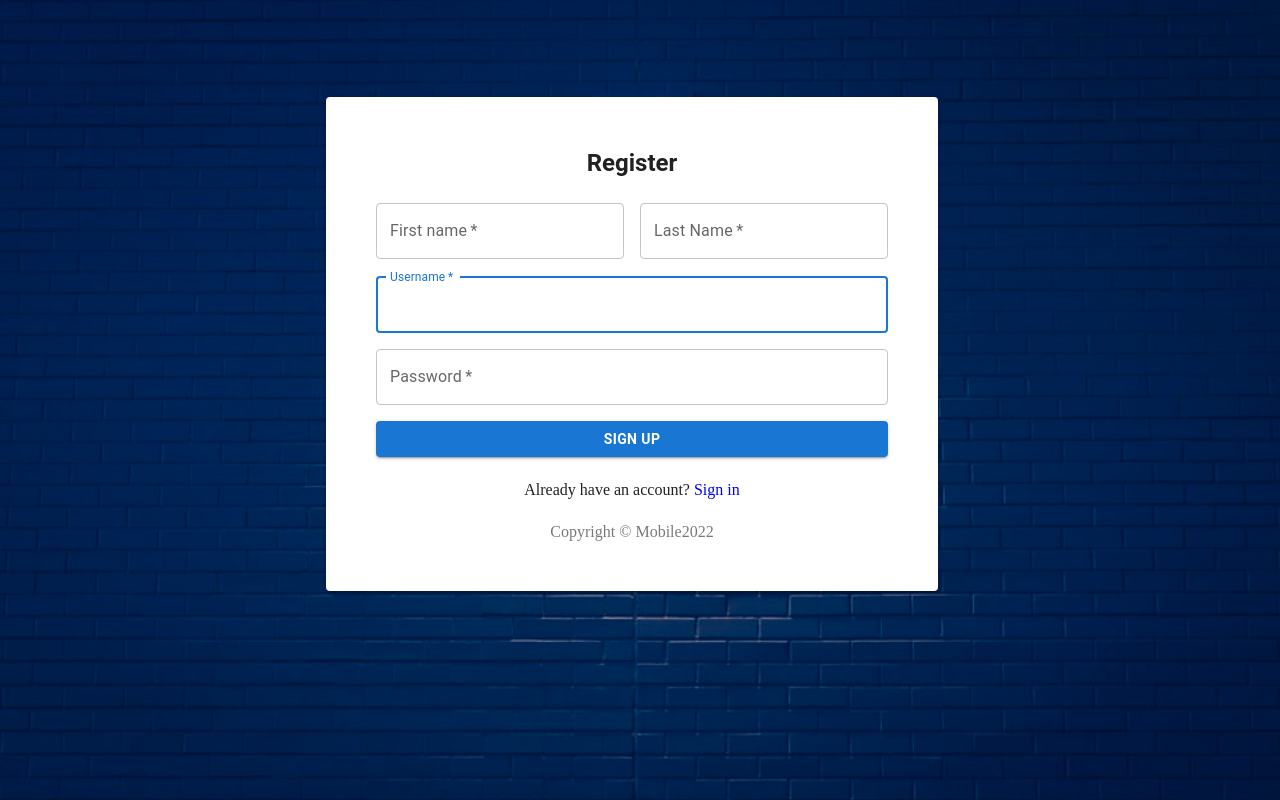
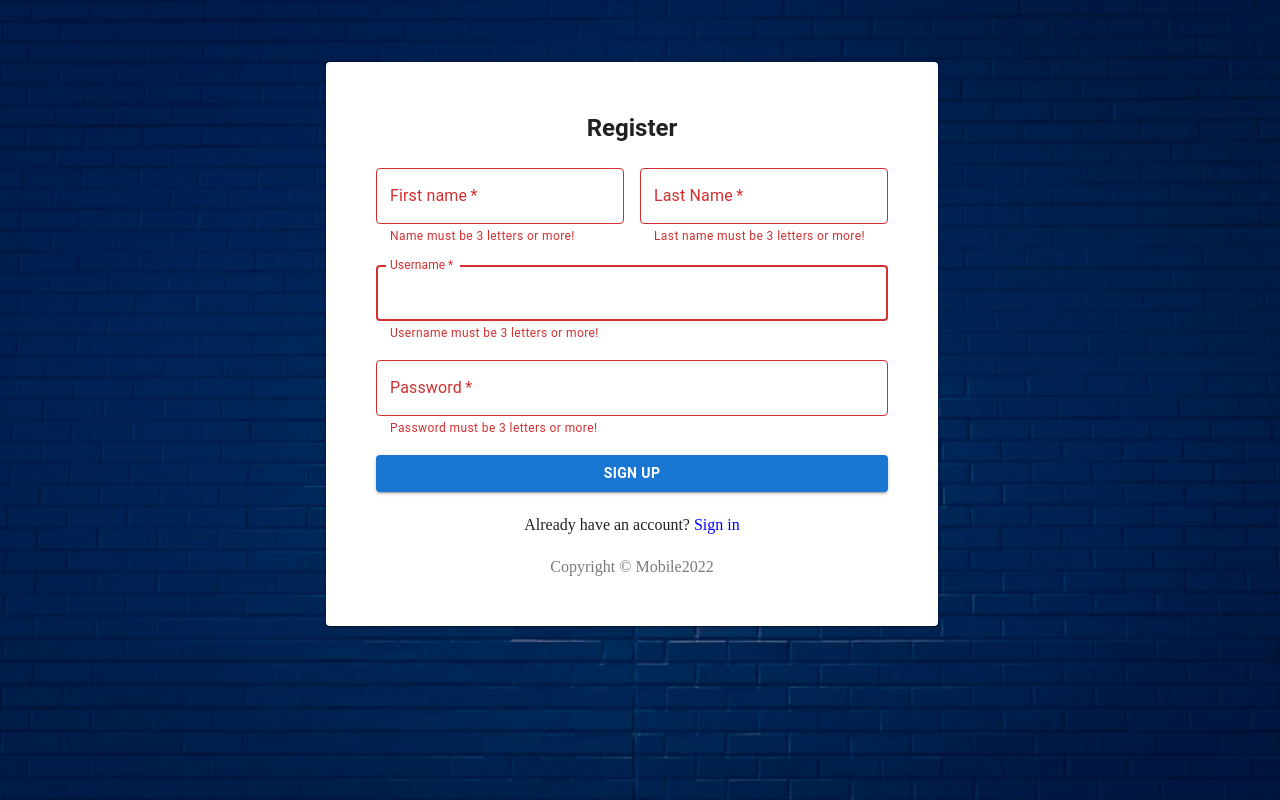
Before and after one commit to yabandzhiev/mobile-my-way, a React (Create React App) app: page /register in a window 1280 px wide. Built offline with nearby package versions, Linux system fonts and the light colour scheme.

Commit message:
add error popup

```diff
--- a/src/components/Auth/Register/Register.jsx
+++ b/src/components/Auth/Register/Register.jsx
@@ -3,19 +3,37 @@ import { Link, useNavigate } from "react-router-dom";
 import { Button, TextField, Grid, Typography } from "@mui/material";
 import { useDispatch } from "react-redux";
 
+import Box from "@mui/material/Box";
+import Alert from "@mui/material/Alert";
+import IconButton from "@mui/material/IconButton";
+import Collapse from "@mui/material/Collapse";
+import CloseIcon from "@mui/icons-material/Close";
+
 import { registerUser } from "../../../store/user/userSlice";
 
-const SignUp = () => {
+const Register = () => {
   const [firstName, setFirstName] = useState("");
   const [lastName, setLastName] = useState("");
   const [username, setUsername] = useState("");
   const [password, setPassword] = useState("");
+
+  const [error, setError] = useState("");
+  const [open, setOpen] = useState(false);
 
   let navigate = useNavigate();
   const dispatch = useDispatch();
 
   const handleSubmit = (e) => {
     e.preventDefault();
+    if (
+      firstName.length < 3 ||
+      lastName.length < 3 ||
+      username.length < 3 ||
+      password.length < 3
+    ) {
+      setOpen(true);
+      return setError("Something isn't the exact length it has to be!");
+    }
     dispatch(registerUser({ firstName, lastName, username, password }));
     navigate("/");
   };
@@ -24,6 +42,32 @@ const SignUp = () => {
       <Grid item className="title">
         <Typography variant="h5">Register</Typography>
       </Grid>
+      {error ? (
+        <Box sx={{ width: "100%" }}>
+          <Collapse in={open}>
+            <Alert
+              severity="error"
+              action={
+                <IconButton
+                  aria-label="close"
+                  color="inherit"
+                  size="small"
+                  onClick={() => {
+                    setOpen(false);
+                  }}
+                >
+                  <CloseIcon fontSize="inherit" />
+                </IconButton>
+              }
+              sx={{ mb: 2 }}
+            >
+              {error}
+            </Alert>
+          </Collapse>
+        </Box>
+      ) : (
+        ""
+      )}
       <Grid item>
         <form onSubmit={handleSubmit}>
           <Grid container columnSpacing={2} className="name-input-fields">
@@ -40,6 +84,14 @@ const SignUp = () => {
                 onChange={(e) => {
                   setFirstName(e.target.value);
                 }}
+                error={firstName.length < 3 || firstName.length > 30}
+                helperText={
+                  firstName.length < 3
+                    ? "Name must be 3 letters or more!"
+                    : " " && firstName.length > 30
+                    ? "Name must be below 30 letters"
+                    : ""
+                }
               />
             </Grid>
             <Grid item>
@@ -55,6 +107,14 @@ const SignUp = () => {
                 onChange={(e) => {
                   setLastName(e.target.value);
                 }}
+                error={lastName.length < 3 || lastName.length > 30}
+                helperText={
+                  lastName.length < 3
+                    ? "Last name must be 3 letters or more!"
+                    : " " && lastName.length > 30
+                    ? "Last name must be below 30 letters"
+                    : ""
+                }
               />
             </Grid>
           </Grid>
@@ -74,6 +134,14 @@ const SignUp = () => {
                 onChange={(e) => {
                   setUsername(e.target.value);
                 }}
+                error={username.length < 3 || username.length > 30}
+                helperText={
+                  username.length < 3
+                    ? "Username must be 3 letters or more!"
+                    : " " && username.length > 30
+                    ? "Username must be below 30 letters"
+                    : ""
+                }
               />
             </Grid>
             <Grid item>
@@ -88,6 +156,14 @@ const SignUp = () => {
                 onChange={(e) => {
                   setPassword(e.target.value);
                 }}
+                error={password.length < 3 || password.length > 30}
+                helperText={
+                  password.length < 3
+                    ? "Password must be 3 letters or more!"
+                    : " " && password.length > 30
+                    ? "Password must be below 30 letters"
+                    : ""
+                }
               />
             </Grid>
             <Grid item>
@@ -112,4 +188,4 @@ const SignUp = () => {
   );
 };
 
-export default SignUp;
+export default Register;
```
